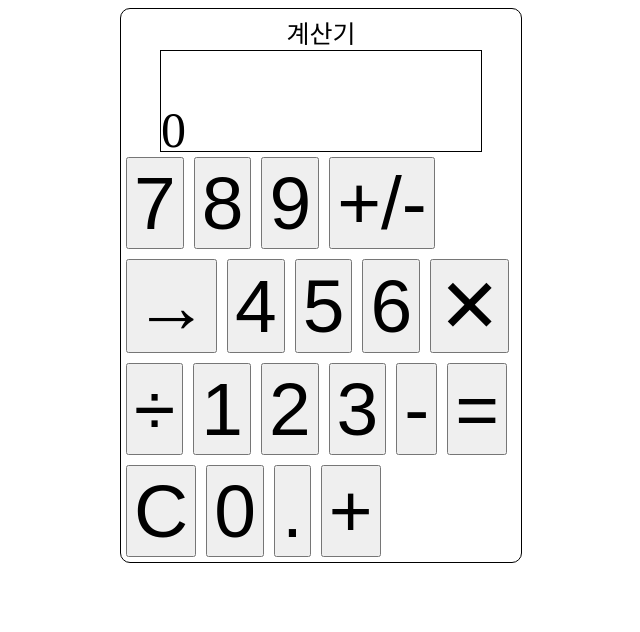
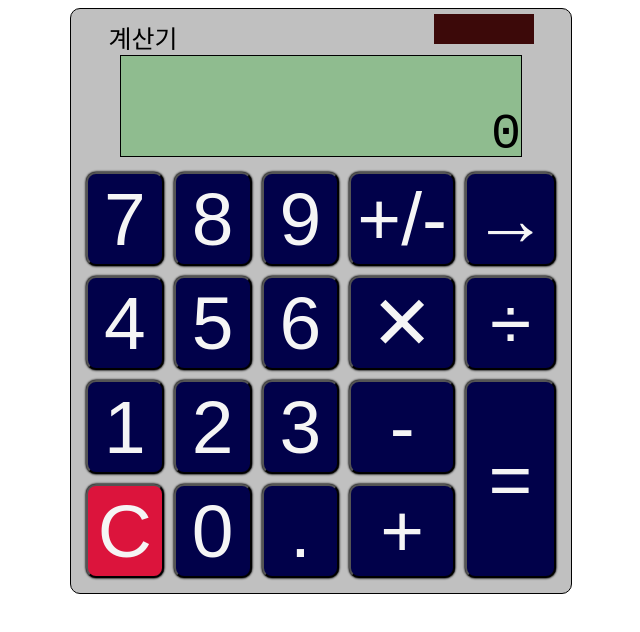
Before and after one commit to bottle-gwon/bottle-gwon.github.io, a plain HTML site: page calculator/index.html in a window 1280 px wide. Shown: the whole page, without its empty margins (319-959 px from the left). Drawn offline with Linux system fonts and the light colour scheme.

Commit message:
cal_design

```diff
--- a/calculator/cal.css
+++ b/calculator/cal.css
@@ -19,30 +19,70 @@
 
     border: 1px solid black;
     border-radius: 10px;
-    width: 400px;
+    width: 500px;
+    background-color: silver;
 
 }
+.cal-author{
+    display: flex;
 
+    justify-content: space-between;
+    width: 85%;
+    margin-top: 5px;
+}
 .cal-author>p{
     margin: 0;
     margin-top: 5px;
     padding: 0;
     font-size: 0.5rem;
 }
+.cal-deco{
+    width: 100px;
+    height: 30px;
+    background-color: rgb(60, 9, 9);
+}
 
 .cal-display{
+    display: flex;
+    align-items: baseline;
+    justify-content: flex-end;
     width: 80%;
     height: 2rem;
     border: 1px solid black;
+    background-color:darkseagreen;
+}
+
+#cal-digit{
+    font-family:monospace;
 }
 
 .cal-button{
-    display: flex;
-    flex-direction: row;
-    flex-wrap: wrap;
+    display: grid;
+    grid-template-columns: 1fr 1fr 1fr 1fr 1fr;
+    grid-template-rows: 1fr 1fr 1fr 1fr;
+    padding: 10px;
 
 }
 .cal-btn{
     margin: 5px;
     font-size: 1.5rem;
+    color:whitesmoke;
+    background-color: rgb(1, 1, 74);
+    border-radius: 10px;
+    box-shadow: black 0 0 2px 0.5px;
+
 }
+
+
+
+#symbolEq{
+    grid-column-start: 5;
+    grid-column-end: 6;
+    grid-row-start: 3;
+    grid-row-end: 5;
+}
+
+
+#symbolCle{
+    background-color: crimson;
+}
--- a/calculator/index.html
+++ b/calculator/index.html
@@ -14,33 +14,35 @@
 
             <div class="cal-author">
                 <p>계산기</p>
+
+                <div class="cal-deco"></div>
             </div>
-            <div class="cal-deco"></div>
 
             <div class="cal-display">
                 <p id="cal-digit">0</p>
             </div>
 
+
             <div class="cal-button">
-                <button class="cal-btn">7</button>
-                <button class="cal-btn">8</button>
-                <button class="cal-btn">9</button>
-                <button class="cal-btn">+/-</button>
-                <button class="cal-btn">→</button>
-                <button class="cal-btn">4</button>
-                <button class="cal-btn">5</button>
-                <button class="cal-btn">6</button>
-                <button class="cal-btn">✕</button>
-                <button class="cal-btn">÷</button>
-                <button class="cal-btn">1</button>
-                <button class="cal-btn">2</button>
-                <button class="cal-btn">3</button>
-                <button class="cal-btn">-</button>
-                <button class="cal-btn">=</button>
-                <button class="cal-btn">C</button>
-                <button class="cal-btn">0</button>
-                <button class="cal-btn">.</button>
-                <button class="cal-btn">+</button>
+                <button class="cal-btn" id="num7">7</button>
+                <button class="cal-btn" id="num8">8</button>
+                <button class="cal-btn" id="num9">9</button>
+                <button class="cal-btn" id="symbolPm">+/-</button>
+                <button class="cal-btn" id="symbolEnter">→</button>
+                <button class="cal-btn" id="num4">4</button>
+                <button class="cal-btn" id="num5">5</button>
+                <button class="cal-btn" id="num6">6</button>
+                <button class="cal-btn" id="symbolMul">✕</button>
+                <button class="cal-btn" id="symbolDiv">÷</button>
+                <button class="cal-btn" id="num1">1</button>
+                <button class="cal-btn" id="num2">2</button>
+                <button class="cal-btn" id="num3">3</button>
+                <button class="cal-btn" id="symbolMin">-</button>
+                <button class="cal-btn" id="symbolEq">=</button>
+                <button class="cal-btn" id="symbolCle">C</button>
+                <button class="cal-btn" id="num0">0</button>
+                <button class="cal-btn" id="symbolDot">.</button>
+                <button class="cal-btn" id="symbolPlu">+</button>
             </div>
 
 
```
